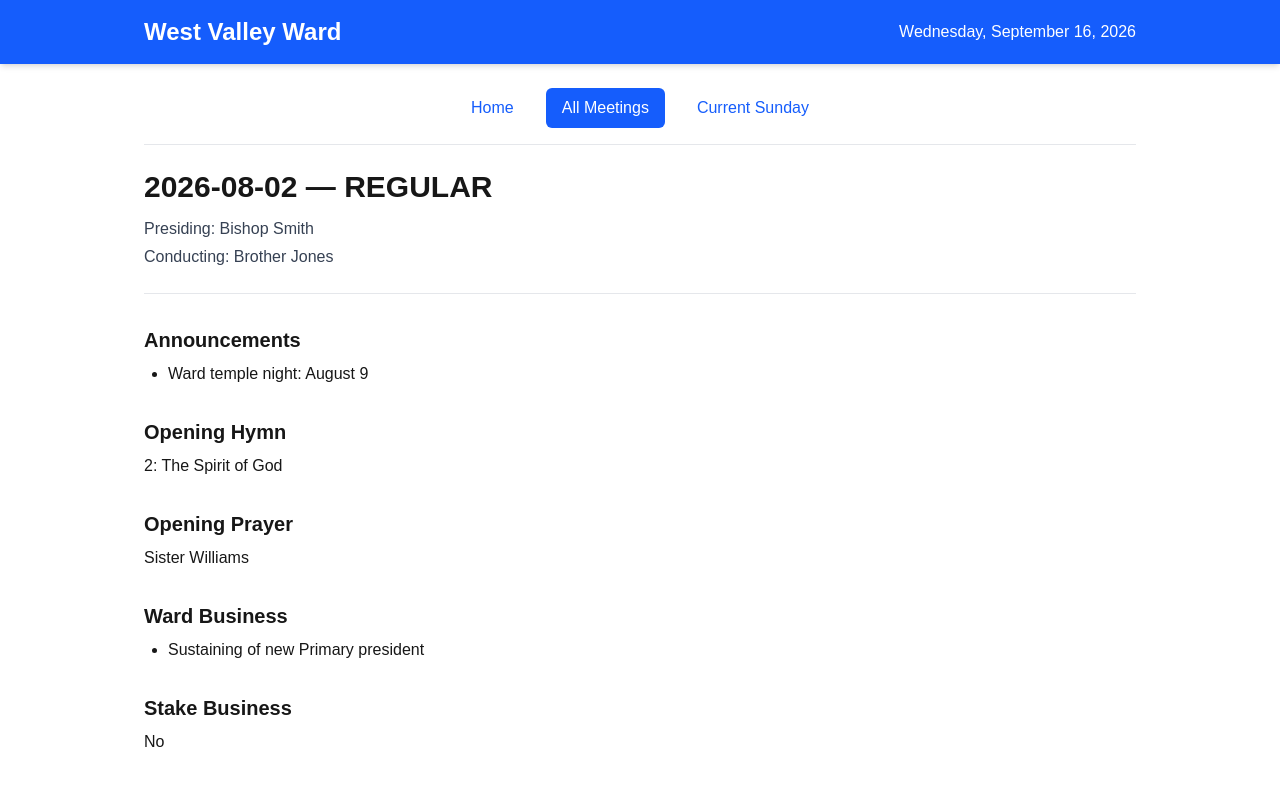
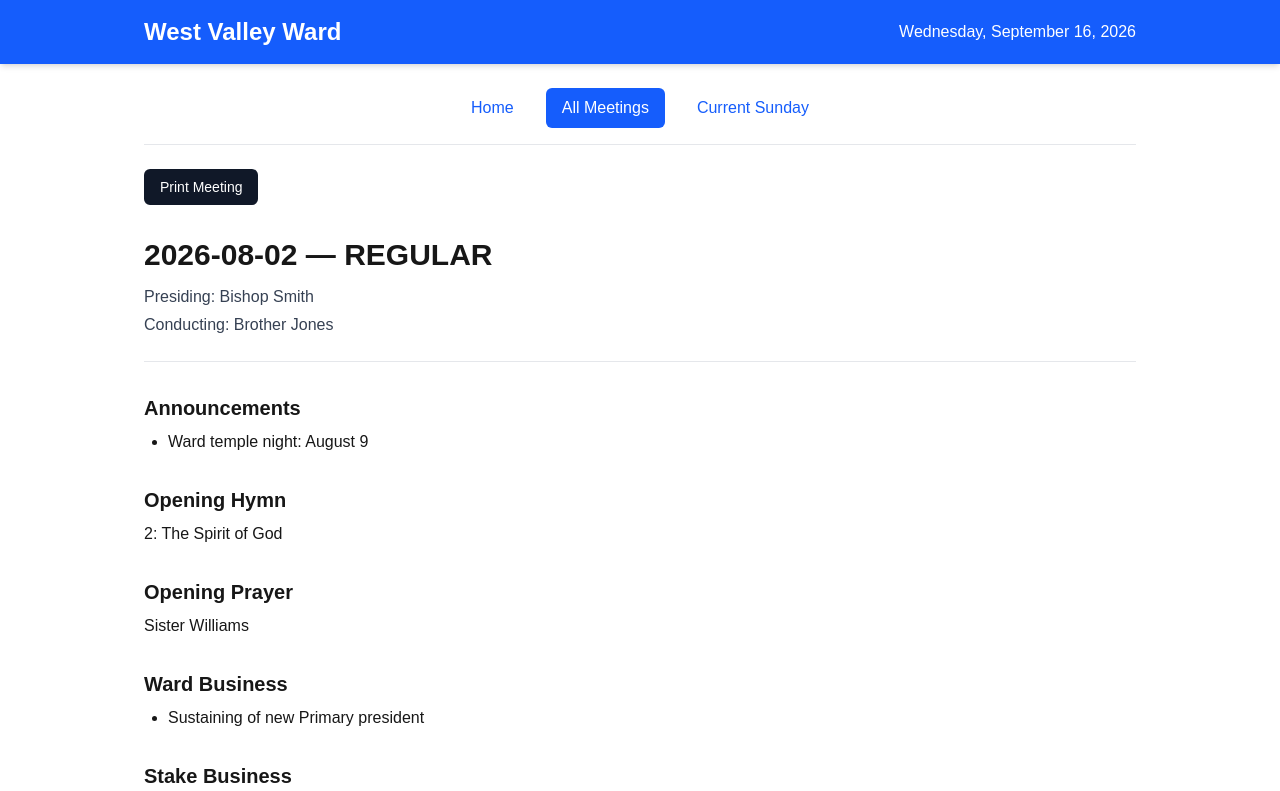
Before and after one commit to mrmerarif/sacrament-meetings, a Next.js app: page /meetings/1 in a window 1280 px wide. Shown: the top 791 px of the page. Built offline with nearby package versions, Linux system fonts and the light colour scheme; no server answers.

Commit message:
Add meeting program printing

```diff
--- a/components/MeetingDetail.tsx
+++ b/components/MeetingDetail.tsx
@@ -1,16 +1,18 @@
 import type { SacramentMeeting } from "@/lib/types";
+import PrintButton from "@/components/PrintButton";
 
 export default function MeetingDetail({
 meeting,
 }: {
 meeting: SacramentMeeting;
 }) {
-return (
-<article className="space-y-8">
-<header className="border-b border-gray-200 pb-6">
-<h1 className="text-3xl font-bold">
-{meeting.date} — {meeting.meetingType.toUpperCase()}
-</h1>
+return ( <article className="space-y-8"> <PrintButton />
+
+
+  <header className="border-b border-gray-200 pb-6">
+    <h1 className="text-3xl font-bold">
+      {meeting.date} — {meeting.meetingType.toUpperCase()}
+    </h1>
 
     <div className="mt-3 space-y-1 text-gray-700">
       <p>
@@ -100,7 +102,9 @@ return (
         ))}
       </ul>
     ) : (
-      <p className="mt-2 text-gray-600">No speakers or musical numbers.</p>
+      <p className="mt-2 text-gray-600">
+        No speakers or musical numbers.
+      </p>
     )}
   </section>
 
--- /dev/null
+++ b/components/PrintButton.tsx
@@ -0,0 +1,12 @@
+"use client";
+
+export default function PrintButton() {
+return (
+<button
+type="button"
+onClick={() => window.print()}
+className="rounded-md bg-gray-900 px-4 py-2 text-sm font-medium text-white hover:bg-gray-700 print:hidden"
+>
+Print Meeting </button>
+);
+}
```
